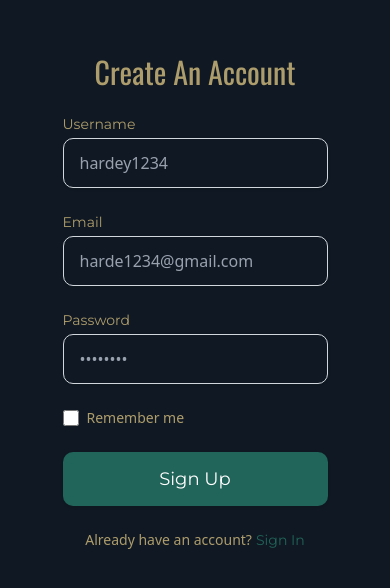
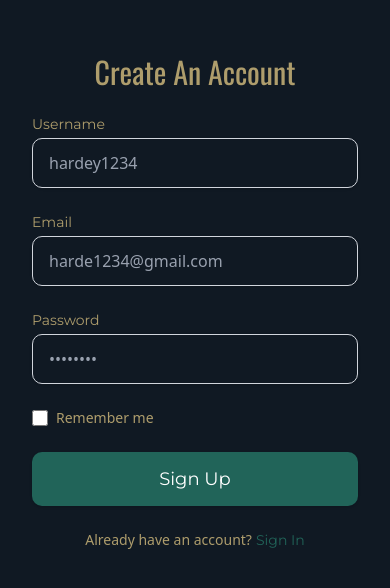
Before and after one commit to Hardeylord/SHOPLY_CLIENT, a React (Vite) app: page /signup in a window 390 px wide. Shown: the part 120-708 px from the top of the page. Built offline with nearby package versions, Linux system fonts and the light colour scheme; no server answers.

Commit message:
form width

```diff
--- a/src/Pages/Login.jsx
+++ b/src/Pages/Login.jsx
@@ -100,7 +100,7 @@ export const Login = () => {
   return (
     <div className={`${theme === "light" ? "light" : "dark2"} h-screen md:min-h-screen flex flex-col bg-[rgb(var(--BgColor))] md:flex-row items-center justify-center gap-4  md:p-4 text-[rgb(var(--textColor))]`}>
       <Toaster />
-      <div className=" md:w-1/3 rounded-xl  px-8 space-y-6">
+      <div className="w-full md:w-1/3 rounded-xl  px-8 space-y-6">
         <h2 className="text-3xl font-oswald text-center">
          Welcome back <br /> Sign In to Your Account
         </h2>
--- a/src/Pages/SignUp.jsx
+++ b/src/Pages/SignUp.jsx
@@ -83,7 +83,7 @@ const SignUp = () => {
   };
   return (
     <div className={`${theme === "light" ? "light" : "dark2"} bg-[rgb(var(--BgColor))] h-screen md:min-h-screen flex flex-col md:flex-row items-center text-[rgb(var(--textColor))] justify-center gap-4  md:p-4`}>
-      <div className="md:w-1/3 rounded-xl md:p-8 space-y-6">
+      <div className="w-full md:w-1/3 rounded-xl p-8 space-y-6">
         <h2 className="text-3xl font-oswald text-center">
           Create An Account
         </h2>
```
